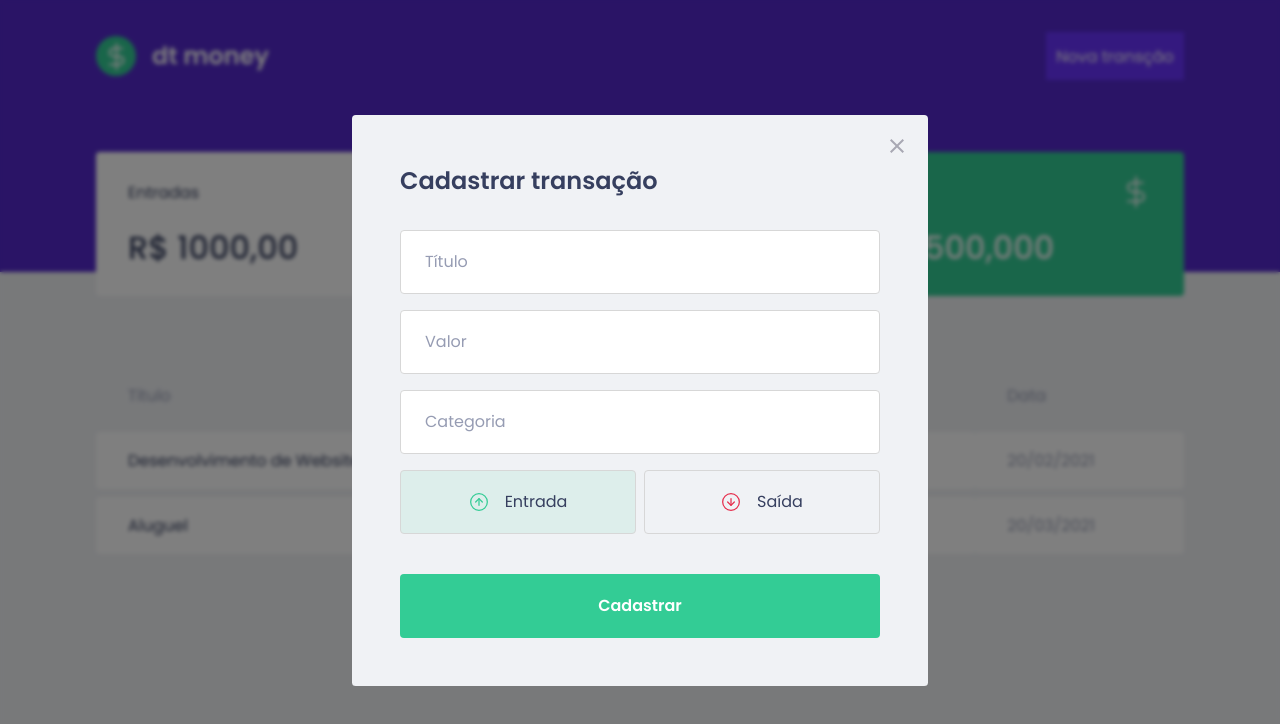
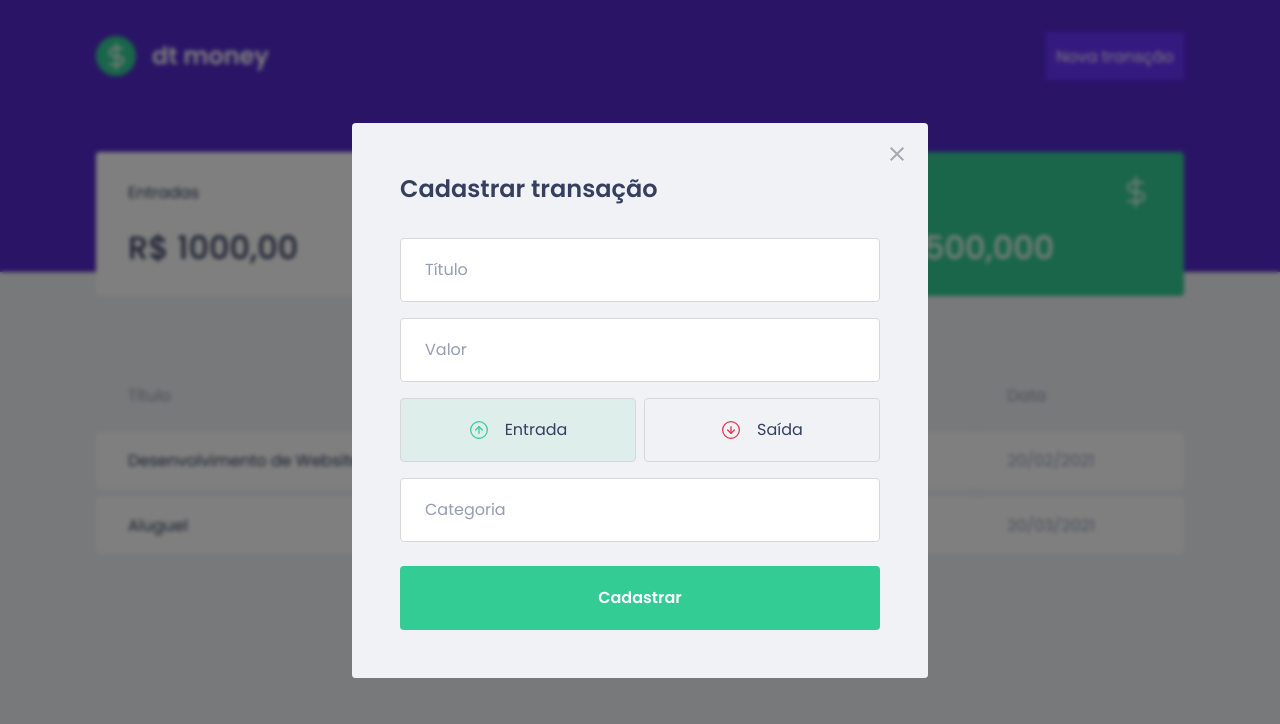
Before and after one commit to nikolaslopes/react-ignite-chapter02-DTMONEY, a React (Create React App) app: page / in a window 1280 px wide. Both pictures are taken after a click on the button "Nova transção". Shown: the top 724 px of the page. Built offline with nearby package versions, Linux system fonts and the light colour scheme; no server answers; what miragejs would draw is missing.

Commit message:
:fire: saving form data

```diff
--- a/src/components/NewTransactionModal/index.tsx
+++ b/src/components/NewTransactionModal/index.tsx
@@ -1,12 +1,15 @@
+import { FormEvent, useState } from 'react'
 import Modal from 'react-modal'
+
 import { Button } from '../Button'
 import { Input } from '../Input'
+
 import closeImg from '../../assets/close.svg'
 import incomeImg from '../../assets/income.svg'
 import outcomeImg from '../../assets/outcome.svg'
+
+import { INewTransactionModal } from './types'
 import { Content, Form, RadioBox, TransactionTypeContainer } from './styles'
-import { INewTransactionModal } from './types'
-import { useState } from 'react'
 
 Modal.setAppElement('#root')
 
@@ -14,12 +17,25 @@
   isOpen,
   onRequestClose,
 }: INewTransactionModal) {
+  const [title, setTitle] = useState('')
+  const [amount, setAmount] = useState('')
+  const [category, setCategory] = useState('')
   const [type, setType] = useState('deposit')
+
+  function handleCreateNewTransaction(event: FormEvent) {
+    event.preventDefault()
+
+    console.log({
+      title,
+      amount,
+      category,
+      type,
+    })
+  }
 
   return (
     <Modal
       isOpen={isOpen}
-      onRequestClose={onRequestClose}
       overlayClassName="react-modal-overlay"
       className="react-modal-content"
     >
@@ -32,12 +48,20 @@
           <img src={closeImg} alt="Close modal" />
         </button>
 
-        <Form>
+        <Form onSubmit={handleCreateNewTransaction}>
           <h2>Cadastrar transação</h2>
 
-          <Input placeholder="Título" />
-          <Input placeholder="Valor" />
-          <Input placeholder="Categoria" />
+          <Input
+            placeholder="Título"
+            value={title}
+            onChange={(event) => setTitle(event.target.value)}
+          />
+
+          <Input
+            placeholder="Valor"
+            value={amount}
+            onChange={(event) => setAmount(event.target.value)}
+          />
 
           <TransactionTypeContainer>
             <RadioBox
@@ -65,6 +89,12 @@
             </RadioBox>
           </TransactionTypeContainer>
 
+          <Input
+            placeholder="Categoria"
+            value={category}
+            onChange={(event) => setCategory(event.target.value)}
+          />
+
           <Button secondaryStyle type="submit">
             Cadastrar
           </Button>
```
